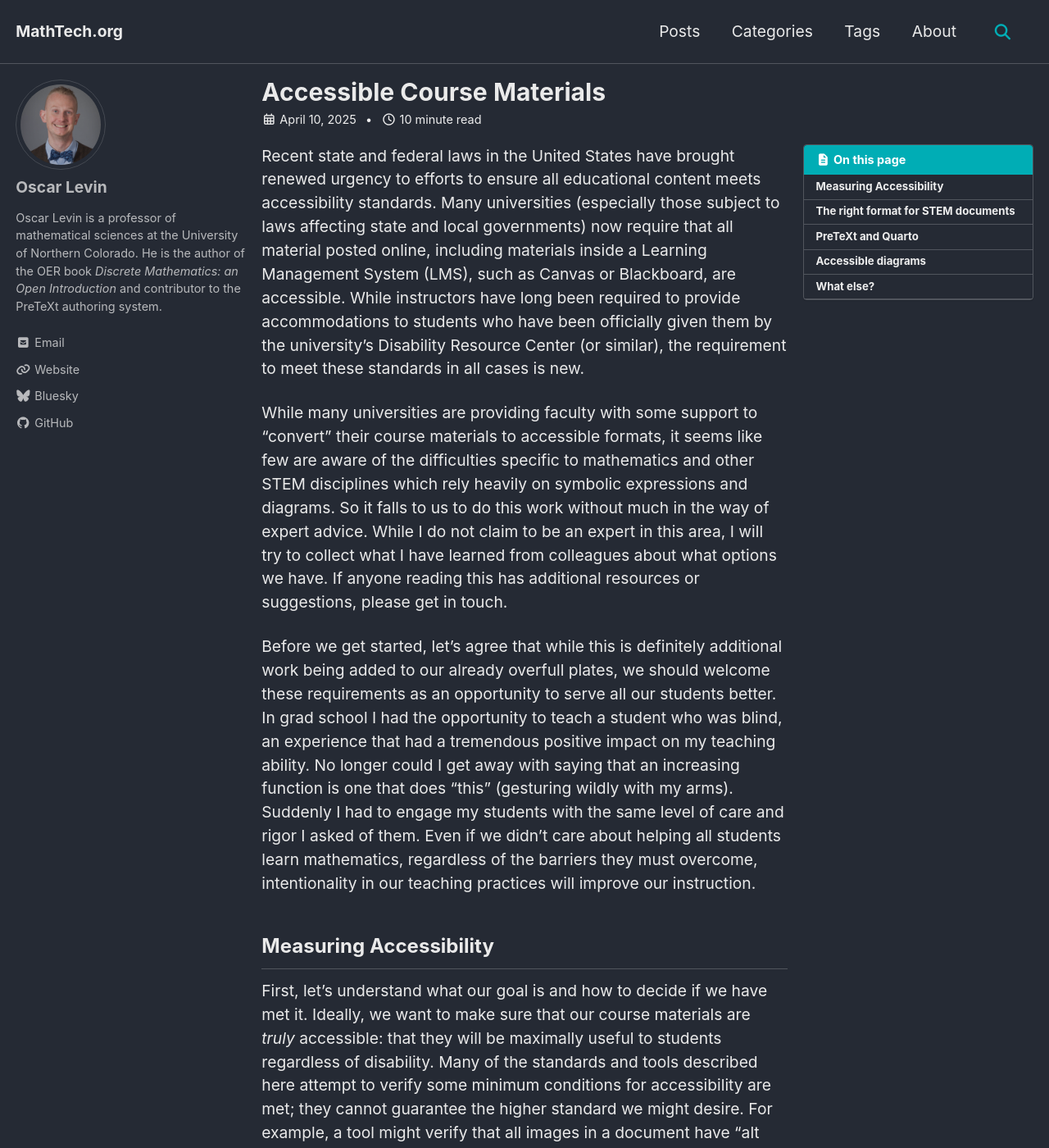
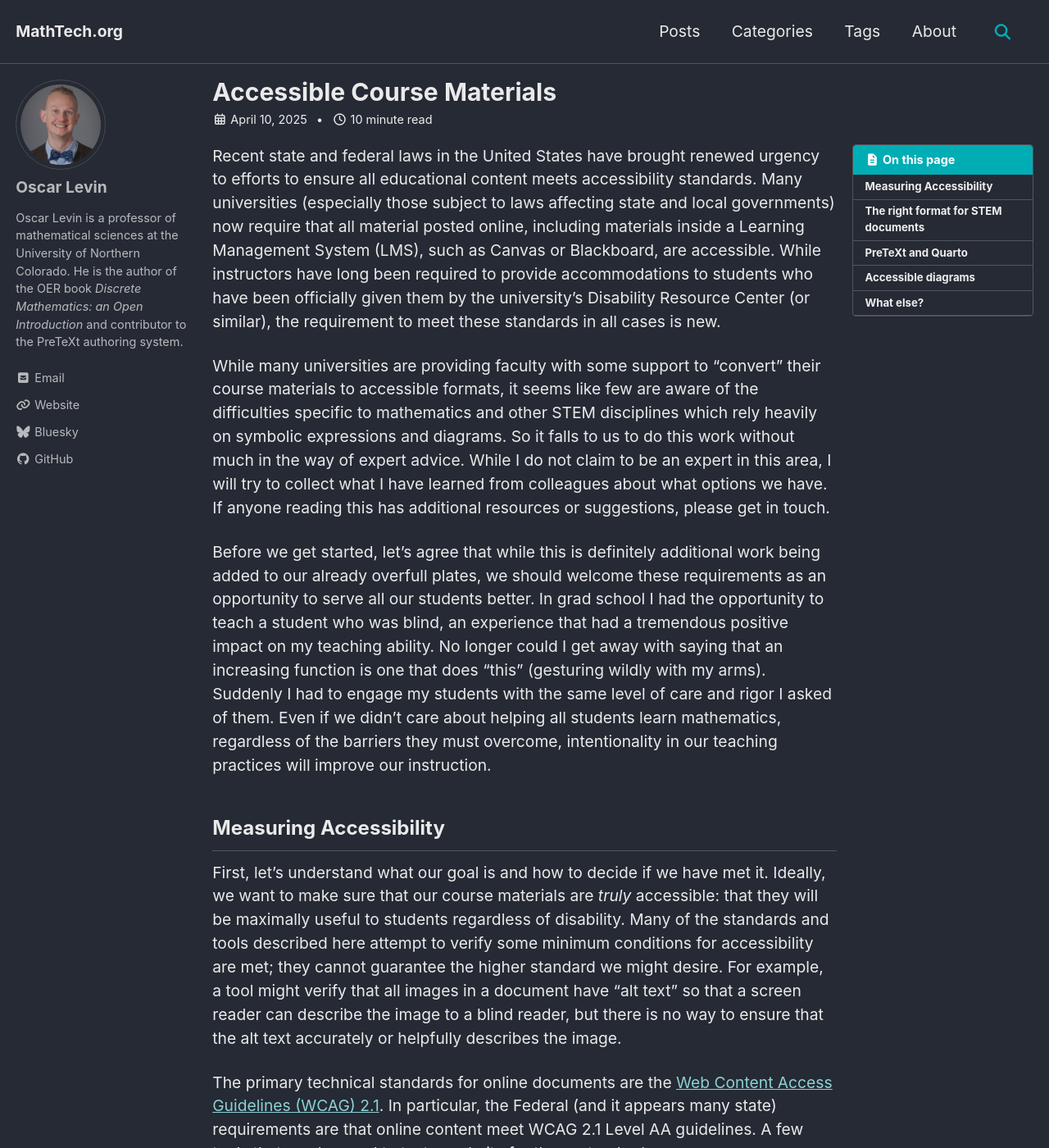
Before and after one commit to mathtechorg/mathtechorg.github.io, a Jekyll site: the page built from _posts/2025-04-10-accessibility.md, in a window 1280 px wide and 1400 px high. Shown: the whole window at 82% size. Built offline with Jekyll 4.4.1, drawn with Linux system fonts in a browser that asks for light colours; cached includes are drawn as plain includes; comment, search, counter and statistics services are not loaded.

Commit message:
style tweaks

```diff
--- a/_sass/minimal-mistakes/_variables.scss
+++ b/_sass/minimal-mistakes/_variables.scss
@@ -160,7 +160,7 @@
    ========================================================================== */
 
 $right-sidebar-width-narrow: 200px !default;
-$right-sidebar-width: 300px !default;
+$right-sidebar-width: 240px !default;
 $right-sidebar-width-wide: 400px !default;
 
 /*
```
